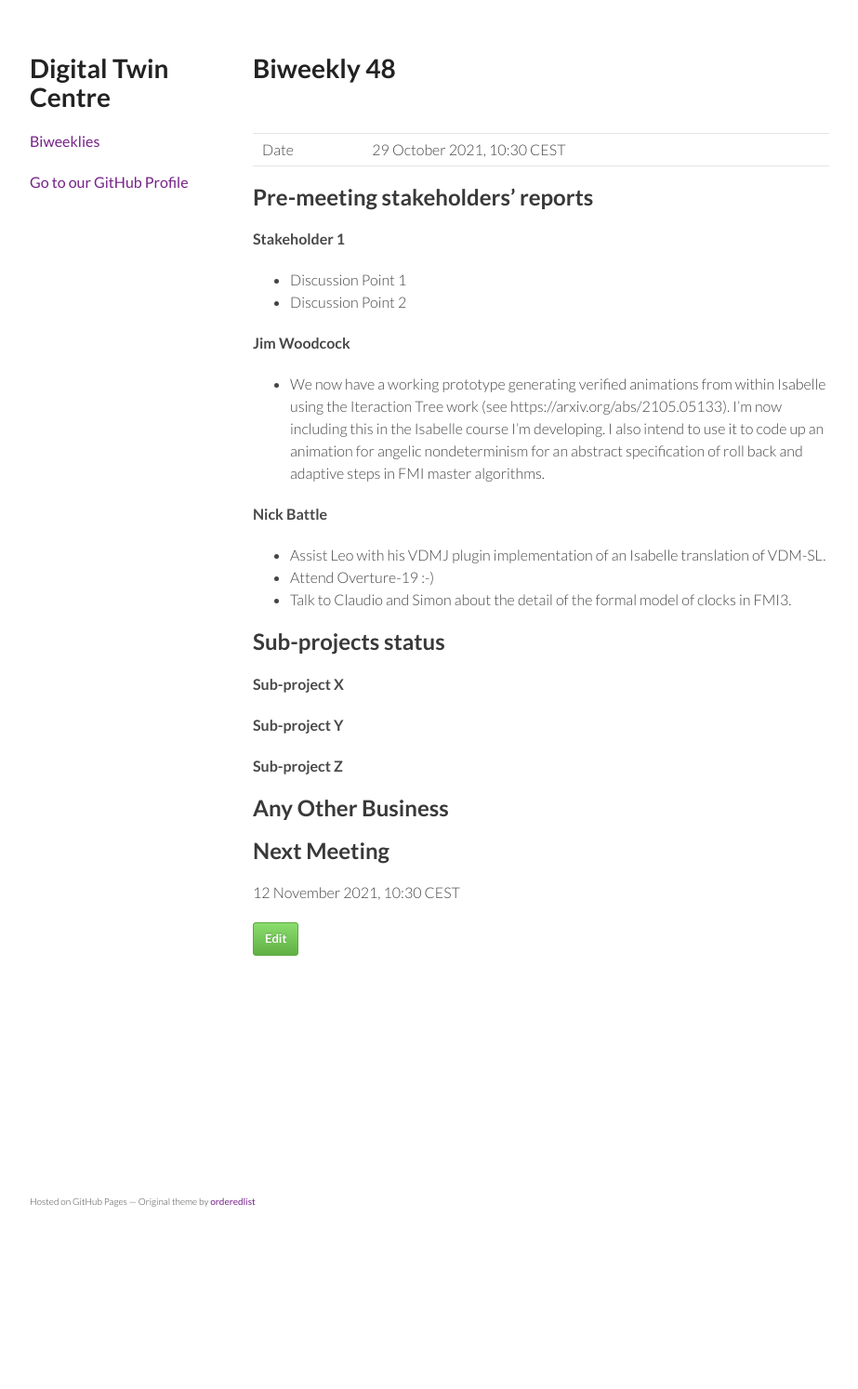
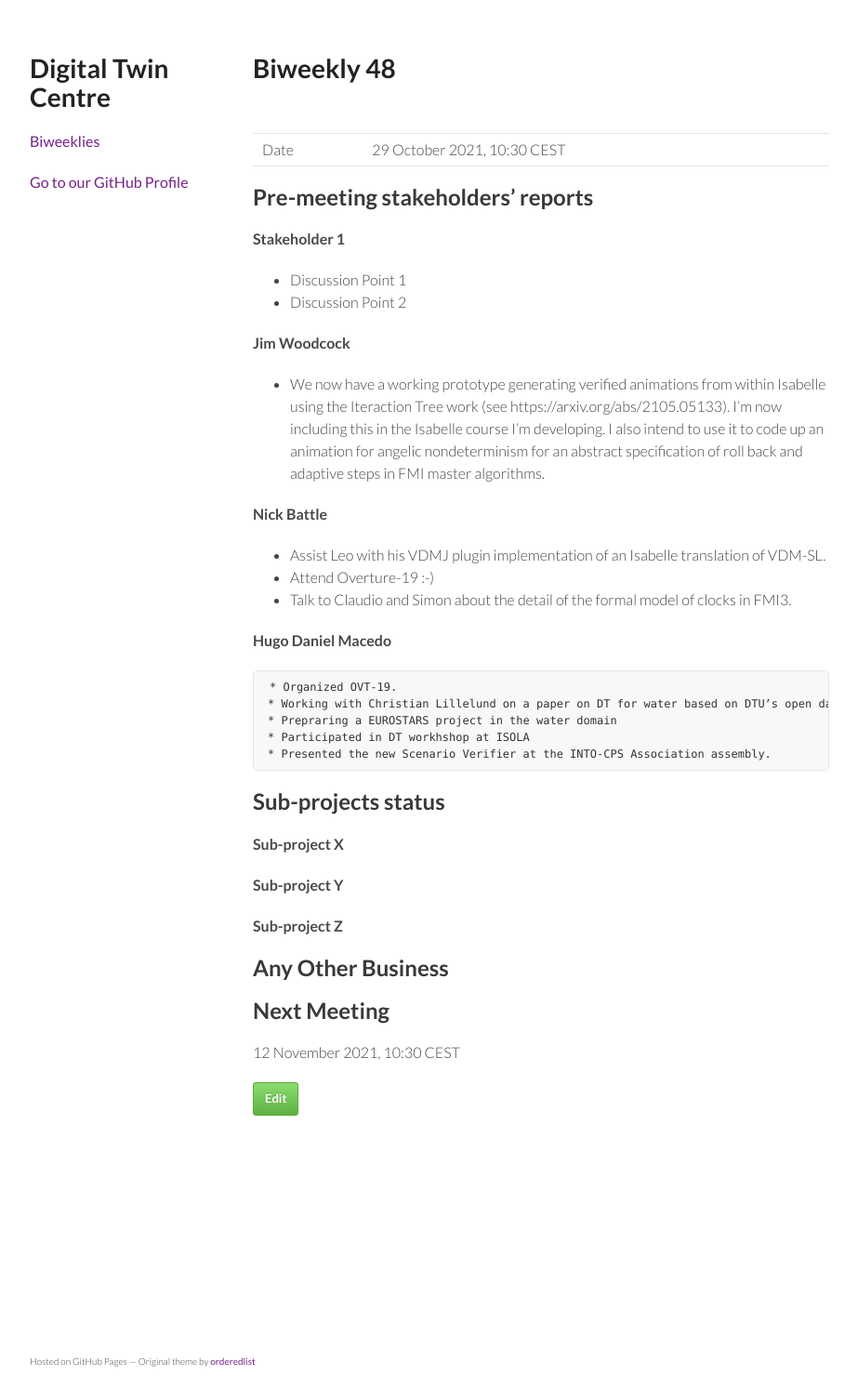
Before and after one commit to digitaltwincentre/digitaltwincentre.github.io, a Jekyll site: the page built from _biweeklies/Biweekly-48.md, in a window 1280 px wide. Shown: the whole page at 93% size, without its empty margins (178-1101 px from the left). Built offline with Jekyll 4.4.1, drawn with Linux system fonts in a browser that asks for light colours; nearby versions of some CDN libraries; before the commit the page ends 1322 px from its top, so only the background shows below that.

Commit message:
Update Biweekly-48.md

```diff
--- a/_biweeklies/Biweekly-48.md
+++ b/_biweeklies/Biweekly-48.md
@@ -32,6 +32,14 @@ date: 29 October 2021, 1030 CEST
 * Attend Overture-19 :-)
 * Talk to Claudio and Simon about the detail of the formal model of clocks in FMI3.
 
+
+#### Hugo Daniel Macedo
+    * Organized OVT-19.
+    * Working with Christian Lillelund on a paper on DT for water based on DTU’s open dataset from Belinde region mentioned in one of the Live from Behind the Walls…
+    * Prepraring a EUROSTARS project in the water domain
+    * Participated in DT workhshop at ISOLA
+    * Presented the new Scenario Verifier at the INTO-CPS Association assembly.
+
 ## Sub-projects status
 
 
```
